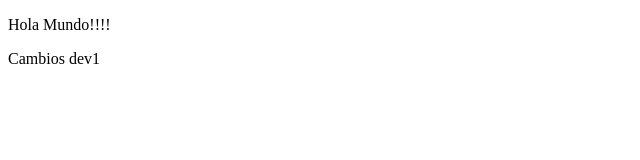
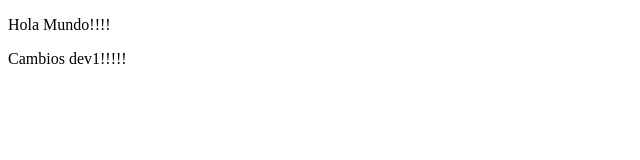
Before and after one commit to DavidRV12/git-workflow, a plain HTML site: page index.html in a window 1280 px wide. Shown: the full height of the page, 0-640 px from the left. Drawn offline with Linux system fonts and the light colour scheme.

Commit message:
Nuevos cambios dev1

```diff
--- a/index.html
+++ b/index.html
@@ -11,6 +11,6 @@
 
     </p>
 
-    <p>Cambios dev1</p>
+    <p>Cambios dev1!!!!!</p>
 </body>
 </html>
```
